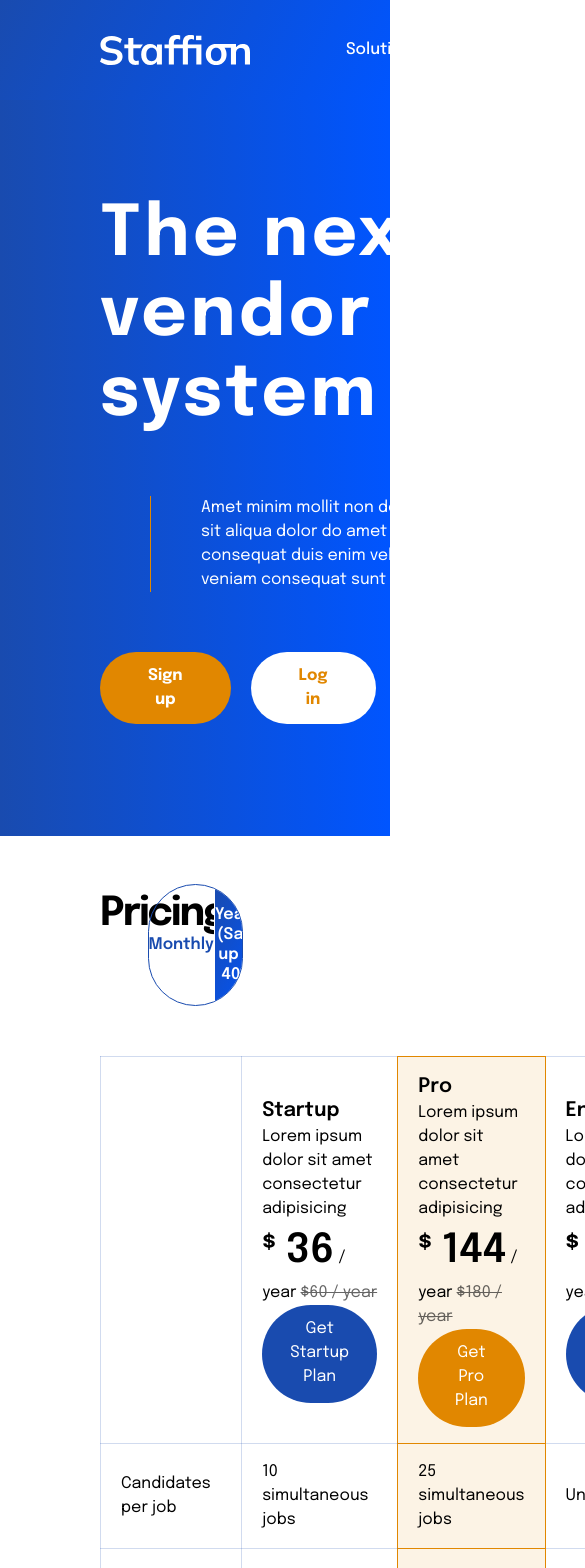
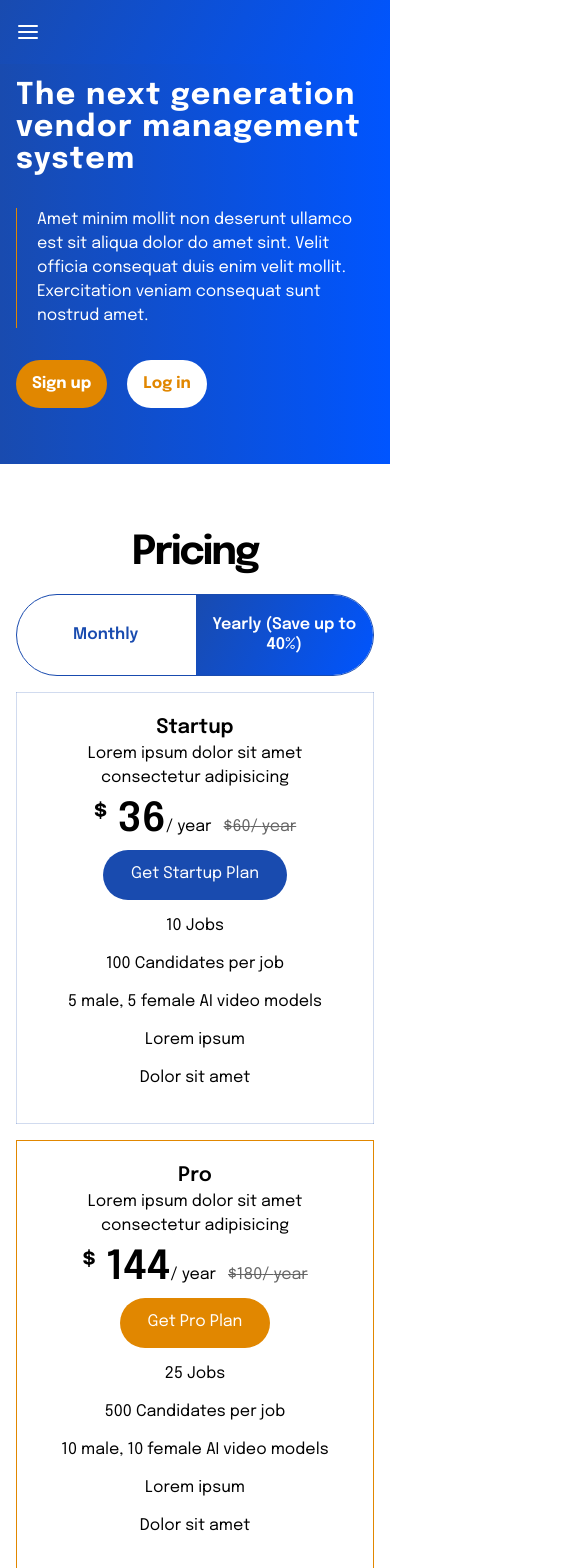
Before and after one commit to RaYaZ-HaQ/staffion-demo, a Next.js app: page / in a window 390 px wide. Shown: the top 1568 px of the page, 585 px wide, since content can reach past the window. Built offline with nearby package versions, Linux system fonts and the light colour scheme.

Commit message:
make responsive

```diff
--- a/src/app/Pricing.tsx
+++ b/src/app/Pricing.tsx
@@ -1,23 +1,140 @@
+"use client";
+
+import { useState, Dispatch, SetStateAction } from "react";
 import styles from "./Pricing.module.css";
 import { Check } from "react-feather";
 
+type PlanDuration = "monthly" | "yearly";
+
+type Plan = {
+  name: string;
+  description: string;
+  pricePerMonth: number;
+  pricePerYear: number;
+  previousPricePerMonth: number;
+  previousPricePerYear: number;
+  jobs: number | "unlimited";
+  candidatesPerJob: number | "unlimited";
+  videoModelsMale: number;
+  videoModelsFemale: number;
+  loremIpsum: boolean;
+  dolorSitAmet: boolean;
+  consecteturAdipisicing: boolean;
+  bestOffer?: boolean;
+};
+
+interface IPlanSelection {
+  selectedPlanDuration: PlanDuration;
+  setSelectedPlanDuration: Dispatch<SetStateAction<PlanDuration>>;
+}
+
+interface IPriceCard {
+  plan: Plan;
+  planDuration: PlanDuration;
+}
+
 export default function Pricing() {
+  const [selectedPlanDuration, setSelectedPlanDuration] =
+    useState<PlanDuration>("yearly");
+
   return (
-    <main>
-      <div className="bg-white px-[6.25rem] pt-12">
-        <div className="grid grid-cols-4">
-          <h1 className="font-bold text-4.5xl -tracking-wider">Pricing</h1>
+    <div id="pricing" className="bg-white px-4 lg:px-[6.25rem] pt-12">
+      <div className="grid grid-rows-2 grid-cols-1 lg:grid-rows-1 lg:grid-cols-4">
+        <h1 className="font-bold text-4.5xl text-center lg:text-start place-self-center -tracking-wider">
+          Pricing
+        </h1>
+        <PlanSelection
+          selectedPlanDuration={selectedPlanDuration}
+          setSelectedPlanDuration={setSelectedPlanDuration}
+        />
+      </div>
+      <PricingTable planDuration={selectedPlanDuration} />
+      {plans.map((plan) => (
+        <PriceCard plan={plan} planDuration={selectedPlanDuration} />
+      ))}
+    </div>
+  );
+}
+
+function PlanSelection({
+  selectedPlanDuration,
+  setSelectedPlanDuration,
+}: IPlanSelection) {
+  return (
     <div className="col-span-2 w-full place-self-center max-w-[35rem] flex flex-row text-primary border border-primary rounded-full overflow-hidden">
-            <div className="py-5 font-semibold leading-5 flex items-center justify-center flex-1 gap-2.5">
+      <div
+        className={`py-5 font-semibold leading-5 flex text-primary items-center justify-center flex-1 gap-2.5 hover:cursor-pointer ${
+          selectedPlanDuration === "monthly" && "bg-gradient text-white"
+        }`}
+        onClick={() => setSelectedPlanDuration("monthly")}
+      >
         Monthly
       </div>
-            <div className="py-5 font-semibold leading-5 flex-1 border-l text-center bg-gradient text-white">
+      <div
+        className={`py-5 font-semibold leading-5 flex-1 border-l text-center hover:cursor-pointer ${
+          selectedPlanDuration === "yearly" && "bg-gradient text-white"
+        } `}
+        onClick={() => setSelectedPlanDuration("yearly")}
+      >
         Yearly (Save up to 40%)
       </div>
     </div>
-        </div>
+  );
+}
+
+const plans: Readonly<Plan[]> = [
+  {
+    name: "Startup",
+    description: "Lorem ipsum dolor sit amet consectetur adipisicing",
+    pricePerMonth: 36,
+    pricePerYear: 36,
+    previousPricePerMonth: 60,
+    previousPricePerYear: 60,
+    jobs: 10,
+    candidatesPerJob: 100,
+    videoModelsMale: 5,
+    videoModelsFemale: 5,
+    loremIpsum: true,
+    dolorSitAmet: true,
+    consecteturAdipisicing: false,
+  },
+  {
+    name: "Pro",
+    description: "Lorem ipsum dolor sit amet consectetur adipisicing",
+    pricePerMonth: 144,
+    pricePerYear: 144,
+    previousPricePerMonth: 180,
+    previousPricePerYear: 180,
+    jobs: 25,
+    candidatesPerJob: 500,
+    videoModelsMale: 10,
+    videoModelsFemale: 10,
+    loremIpsum: true,
+    dolorSitAmet: true,
+    consecteturAdipisicing: false,
+    bestOffer: true,
+  },
+  {
+    name: "Enterprise",
+    description: "Lorem ipsum dolor sit amet consectetur adipisicing",
+    pricePerMonth: 240,
+    pricePerYear: 240,
+    previousPricePerMonth: 360,
+    previousPricePerYear: 360,
+    jobs: "unlimited",
+    candidatesPerJob: "unlimited",
+    videoModelsMale: 50,
+    videoModelsFemale: 50,
+    loremIpsum: true,
+    dolorSitAmet: true,
+    consecteturAdipisicing: true,
+  },
+] as const;
+
+function PricingTable({ planDuration }: { planDuration: PlanDuration }) {
+  return (
     <table
-          className={`${styles["pricing-table"]} mx-auto mt-[3.125rem] mb-24`}
+      className={`hidden lg:table ${styles["pricing-table"]} mx-auto mt-[3.125rem] mb-24`}
     >
       <tbody>
         <tr>
@@ -28,9 +145,11 @@ export default function Pricing() {
             <p>
               <strong className="text-4.5xl font-semibold">
                 <sup className="text-2xl">$</sup> 36
-                  </strong>{" "}
-                  / year{" "}
-                  <span className="line-through opacity-60">$60 / year</span>
+              </strong>
+              / {planDuration === "monthly" ? "month" : "year"}
+              <span className="line-through opacity-60">
+                $60 / {planDuration === "monthly" ? "month" : "year"}
+              </span>
             </p>
             <button className="bg-primary group transition duration-100 text-white ">
               Get Startup Plan
@@ -43,9 +162,11 @@ export default function Pricing() {
             <p>
               <strong className="text-4.5xl font-semibold">
                 <sup className="text-2xl">$</sup> 144
-                  </strong>{" "}
-                  / year{" "}
-                  <span className="line-through opacity-60">$180 / year</span>
+              </strong>
+              / {planDuration === "monthly" ? "month" : "year"}
+              <span className="line-through opacity-60">
+                $180 / {planDuration === "monthly" ? "month" : "year"}
+              </span>
             </p>
             <button className="bg-orange group text-white ">
               Get Pro Plan
@@ -58,9 +179,11 @@ export default function Pricing() {
             <p>
               <strong className="text-4.5xl font-semibold">
                 <sup className="text-2xl">$</sup> 240
-                  </strong>{" "}
-                  / year{" "}
-                  <span className="line-through opacity-60">$300 / year</span>
+              </strong>
+              / {planDuration === "monthly" ? "month" : "year"}{" "}
+              <span className="line-through opacity-60">
+                $300 / {planDuration === "monthly" ? "month" : "year"}
+              </span>
             </p>
             <button className="bg-primary group transition duration-100 text-white ">
               Get Enterprise Plan
@@ -71,9 +194,7 @@ export default function Pricing() {
         <tr>
           <td>Candidates per job</td>
           <td className="!border-r-orange">10 simultaneous jobs</td>
-              <td className={`${styles["price-leader"]}`}>
-                25 simultaneous jobs
-              </td>
+          <td className={`${styles["price-leader"]}`}>25 simultaneous jobs</td>
           <td>Unlimited jobs</td>
         </tr>
         <tr>
@@ -85,9 +206,7 @@ export default function Pricing() {
         <tr>
           <td>AI video models</td>
           <td className="!border-r-orange">5 male, 5 female</td>
-              <td className={`${styles["price-leader"]}`}>
-                10 male, 10 female
-              </td>
+          <td className={`${styles["price-leader"]}`}>10 male, 10 female</td>
           <td>50 male, 50 female</td>
         </tr>
         <tr>
@@ -124,7 +243,79 @@ export default function Pricing() {
         </tr>
       </tbody>
     </table>
-      </div>
-    </main>
   );
 }
+
+function PriceCard({ plan, planDuration }: IPriceCard) {
+  return (
+    <table
+      className={`border mt-4 mx-auto ${
+        plan.bestOffer ? "border-orange" : "border-primary border-opacity-20"
+      }`}
+    >
+      <tbody className="flex flex-col gap-3 items-center p-5">
+        <tr>
+          <td className="flex flex-col text-center">
+            <h2 className="text-xl font-semibold">{plan.name}</h2>
+            <p>Lorem ipsum dolor sit amet consectetur adipisicing</p>
+            <p>
+              <strong className="text-4.5xl font-semibold">
+                <sup className="text-2xl">$</sup>{" "}
+                {planDuration === "monthly"
+                  ? plan.pricePerMonth
+                  : plan.pricePerYear}
+              </strong>
+              / {planDuration === "monthly" ? "month" : "year"}
+              <span className="line-through opacity-60 ml-3">
+                $
+                {planDuration === "monthly"
+                  ? plan.previousPricePerMonth
+                  : plan.previousPricePerYear}
+                / {planDuration === "monthly" ? "month" : "year"}
+              </span>
+            </p>
+            <button
+              className={`px-7 py-3 rounded-full ${
+                plan.bestOffer ? "bg-orange" : "bg-primary"
+              } group transition duration-100 text-white max-w-fit mx-auto`}
+            >
+              Get {plan.name} Plan
+              <span className="block max-w-0 group-hover:max-w-full transition-all duration-200 h-0.5 bg-white" />
+            </button>
+          </td>
+        </tr>
+        <tr>
+          <td className="text-center">
+            {plan.candidatesPerJob === "unlimited" ? "Unlimited" : plan.jobs}{" "}
+            Jobs
+          </td>
+        </tr>
+        <tr>
+          <td className="text-center">
+            {plan.candidatesPerJob === "unlimited"
+              ? "Unlimited"
+              : plan.candidatesPerJob}{" "}
+            Candidates per job
+          </td>
+        </tr>
+        <tr>
+          <td className="text-center">
+            {plan.videoModelsMale} male, {plan.videoModelsFemale} female AI
+            video models
+          </td>
+        </tr>
+        <tr>
+          {plan.loremIpsum && <td className="text-center">Lorem ipsum</td>}
+        </tr>
+        <tr>
+          {plan.dolorSitAmet && <td className="text-center">Dolor sit amet</td>}
+        </tr>
+        <tr>
+          {plan.consecteturAdipisicing && (
+            <td className="text-center">Consectetur adipisicing</td>
+          )}
+        </tr>
+      </tbody>
+    </table>
+  );
+}
--- a/src/app/globals.css
+++ b/src/app/globals.css
@@ -2,6 +2,10 @@
 @tailwind components;
 @tailwind utilities;
 
+html {
+  scroll-behavior: smooth;
+}
+
 .bg-gradient {
   @apply bg-gradient-115deg from-primary to-[#05F];
 }
--- a/src/app/layout.tsx
+++ b/src/app/layout.tsx
@@ -17,7 +17,7 @@ export default function RootLayout({
 }) {
   return (
     <html lang="en">
-      <body className={epilogue.className}>
+      <body className={`relative lg:static ${epilogue.className}`}>
         <Navbar />
         {children}
         <footer></footer>
--- a/src/app/page.tsx
+++ b/src/app/page.tsx
@@ -3,20 +3,20 @@ import Pricing from "./Pricing";
 export default function Home() {
   return (
     <main>
-      <section className="bg-gradient-to-r from-primary to-[#05F] px-[6.25rem] text-white pt-24">
-        <h1 className="w-[52.5rem] h-60 text-[4.375rem] leading-[5rem] font-bold -tracking-tighter">
+      <section className="bg-gradient-to-r from-primary to-[#05F] lg:px-[6.25rem] text-white p-4 lg:pt-24">
+        <h1 className="max-w-[52.5rem] lg:h-60 text-3xl lg:text-[4.375rem] leading-8 lg:leading-[5rem] font-bold -tracking-tighter">
           The next generation vendor management system
         </h1>
-        <p className="w-[26.25rem] border-l border-orange pl-[3.125rem] ml-[3.125rem] my-[3.75rem]">
+        <p className="max-w-[26.25rem] border-l border-orange pl-5 lg:pl-[3.125rem] lg:ml-[3.125rem] my-8 lg:my-[3.75rem]">
           Amet minim mollit non deserunt ullamco est sit aliqua dolor do amet
           sint. Velit officia consequat duis enim velit mollit. Exercitation
           veniam consequat sunt nostrud amet.
         </p>
-        <div className="flex gap-5 pb-28">
-          <button className="bg-orange hover:bg-orange/90 text-white font-bold rounded-full px-12 py-3">
+        <div className="flex gap-5 pb-10 lg:pb-28">
+          <button className="bg-orange hover:bg-orange/90 text-white font-bold rounded-full px-4 lg:px-12 py-3">
             Sign up
           </button>
-          <button className="bg-white hover:bg-secondary text-orange font-bold rounded-full px-12 py-3">
+          <button className="bg-white hover:bg-secondary text-orange font-bold rounded-full px-4 lg:px-12 py-3">
             Log in
           </button>
         </div>
--- /dev/null
+++ b/src/components/Navbar/MobileNavigation.tsx
@@ -0,0 +1,16 @@
+"use client";
+
+import { useState } from "react";
+import { INavigation, NavLinks } from ".";
+import { Menu } from "react-feather";
+
+export default function MobileNavigation({ className }: INavigation) {
+  const [open, setOpen] = useState(false);
+
+  return (
+    <nav className="sticky top-0 z-10 lg:hidden bg-gradient text-white px-4 py-5">
+      <Menu onClick={() => setOpen((open) => !open)} />
+      <NavLinks open={open} />
+    </nav>
+  );
+}
--- a/src/components/Navbar/index.tsx
+++ b/src/components/Navbar/index.tsx
@@ -1,23 +1,39 @@
 import Image from "next/image";
 import Link from "next/link";
+import { CSSProperties } from "react";
+import MobileNavigation from "./MobileNavigation";
+
+export interface INavigation {
+  className?: CSSProperties;
+}
+
+export interface INavLinks {
+  open?: boolean;
+}
 
 export default function Navbar() {
   return (
-    <nav className="flex flex-row items-center px-[6.25rem] py-5 text-white leading-[1.875rem] font-medium bg-gradient">
-      <Image
-        src={"/assets/images/logo.svg"}
-        width={150}
-        height={30}
-        alt="Staffion Logo"
-      />
-      <ul className="flex flex-row gap-10 ml-24">
+    <>
+      <MobileNavigation />
+      <DesktopNavigation />
+    </>
+  );
+}
+
+export function NavLinks({ open = false }: INavLinks) {
+  return (
+    <ul
+      className={`${
+        open ? "mt-4 flex flex-col gap-3" : "hidden"
+      } lg:flex lg:flex-row lg:gap-10 lg:ml-24`}
+    >
       <Link href="#">
         <li className="hover:text-orange ease-out duration-200">Solutions</li>
       </Link>
       <Link href="#">
         <li className="hover:text-orange ease-out duration-200">Features</li>
       </Link>
-        <Link href="/pricing">
+      <Link href="#pricing">
         <li className="hover:text-orange ease-out duration-200">Pricing</li>
       </Link>
       <Link href="#">
@@ -27,6 +43,19 @@ export default function Navbar() {
         <li className="hover:text-orange ease-out duration-200">About</li>
       </Link>
     </ul>
+  );
+}
+
+function DesktopNavigation({ className }: INavigation) {
+  return (
+    <nav className="hidden lg:flex flex-row items-center px-[6.25rem] py-5 text-white leading-[1.875rem] font-medium bg-gradient">
+      <Image
+        src={"/assets/images/logo.svg"}
+        width={150}
+        height={30}
+        alt="Staffion Logo"
+      />
+      <NavLinks />
       <ul className="ml-auto flex gap-5">
         <button className="hover:text-orange hover:underline ease-in-out duration-200">
           Log in
```
Also changed, not shown: 1 other file (tests, documents, lock files or other folders). Lines whose indentation alone changed are shown as unchanged.
